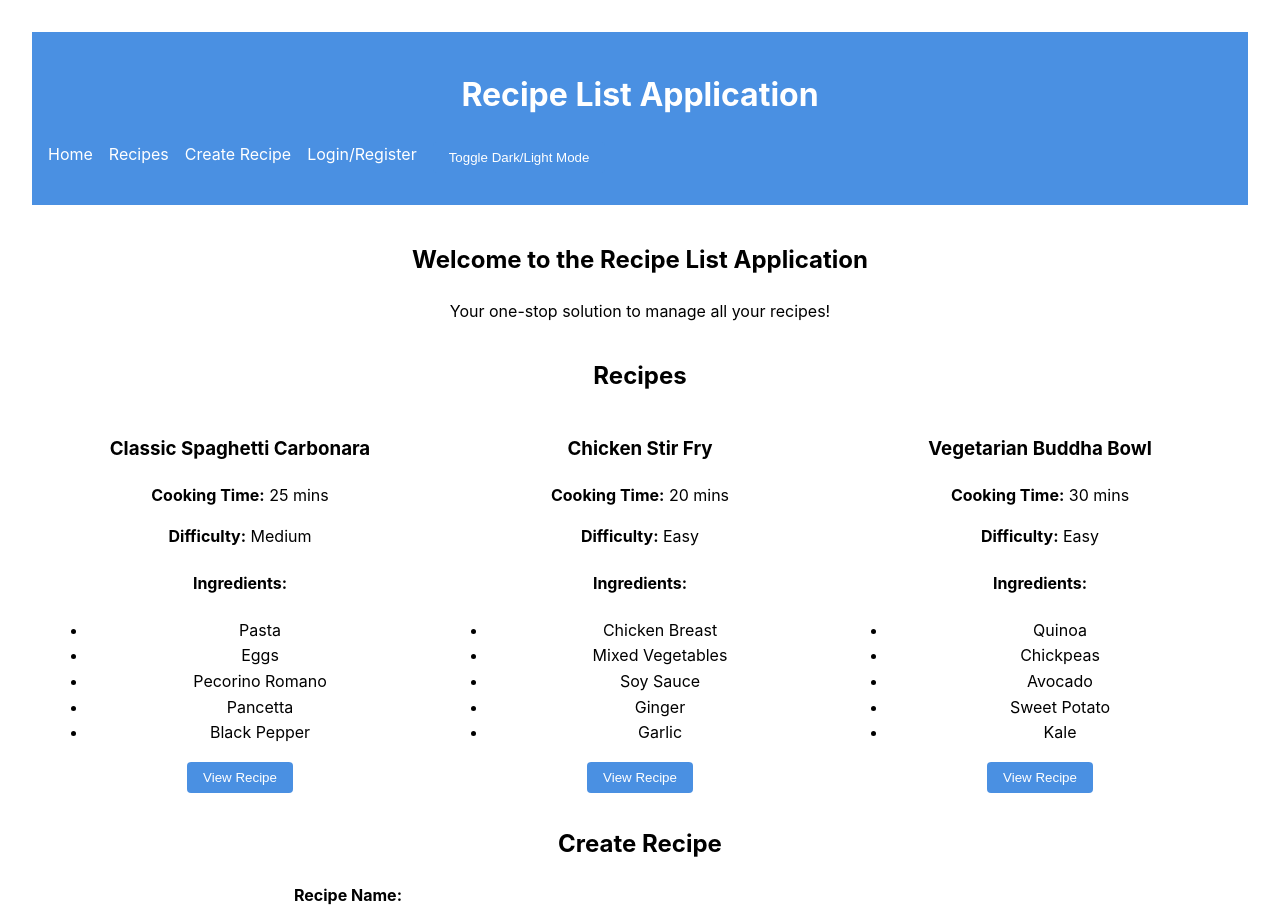
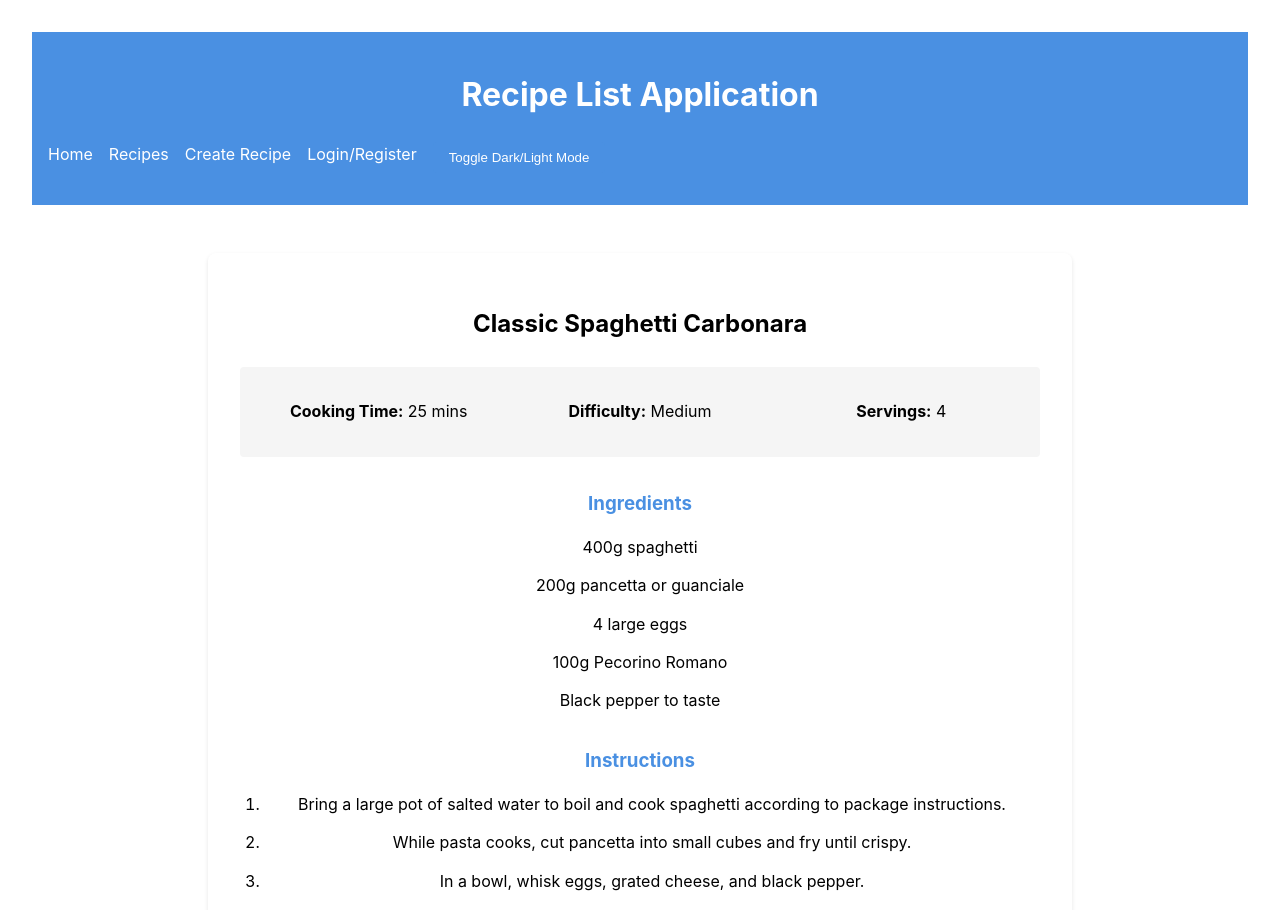
Before and after one commit to pastherolink/Front-End-Group-6-Project-1-2, a React (Vite) app in the folder recipe-frontend/: page /recipe/1 in a window 1280 px wide. Shown: the top 910 px of the page. Built offline with nearby package versions, Linux system fonts and the light colour scheme.

Commit message:
Add routing and recipe detail view with styling enhancements

```diff
--- a/recipe-frontend/package.json
+++ b/recipe-frontend/package.json
@@ -11,7 +11,8 @@
   },
   "dependencies": {
     "react": "^19.0.0",
-    "react-dom": "^19.0.0"
+    "react-dom": "^19.0.0",
+    "react-router-dom": "^7.2.0"
   },
   "devDependencies": {
     "@eslint/js": "^9.21.0",
--- a/recipe-frontend/src/App.jsx
+++ b/recipe-frontend/src/App.jsx
@@ -1,25 +1,32 @@
 import React from 'react';
+import { BrowserRouter as Router, Routes, Route } from 'react-router-dom';
 import Header from './components/layout/Header';
 import Home from './components/Home';
 import RecipeList from './components/recipes/RecipeList';
+import RecipeDetail from './components/recipes/RecipeDetail';
 import CreateRecipe from './components/recipes/CreateRecipe';
 import AuthForm from './components/auth/AuthForm';
 import './styles/App.css';
 
 function App() {
   return (
-    <>
+    <Router>
+      <div>
         <Header />
         <main>
-        <Home />
-        <RecipeList />
-        <CreateRecipe />
-        <AuthForm />
+          <Routes>
+            <Route path="/" element={<Home />} />
+            <Route path="/recipes" element={<RecipeList />} />
+            <Route path="/recipe/:id" element={<RecipeDetail />} />
+            <Route path="/create-recipe" element={<CreateRecipe />} />
+            <Route path="/auth" element={<AuthForm />} />
+          </Routes>
         </main>
         <footer>
           <p>&copy; 2025 Recipe List Application. All rights reserved.</p>
         </footer>
-    </>
+      </div>
+    </Router>
   );
 }
 
--- a/recipe-frontend/src/components/layout/Navigation.jsx
+++ b/recipe-frontend/src/components/layout/Navigation.jsx
@@ -1,13 +1,14 @@
 import React from 'react';
+import { Link } from 'react-router-dom';
 
 const Navigation = () => {
   return (
     <nav>
       <ul>
-        <li><a href="#home">Home</a></li>
-        <li><a href="#recipes">Recipes</a></li>
-        <li><a href="#create-recipe">Create Recipe</a></li>
-        <li><a href="#auth">Login/Register</a></li>
+        <li><Link to="/">Home</Link></li>
+        <li><Link to="/recipes">Recipes</Link></li>
+        <li><Link to="/create-recipe">Create Recipe</Link></li>
+        <li><Link to="/auth">Login/Register</Link></li>
         <li>
           <button type="button" id="theme-toggle">Toggle Dark/Light Mode</button>
         </li>
--- /dev/null
+++ b/recipe-frontend/src/components/recipes/RecipeDetail.jsx
@@ -0,0 +1,56 @@
+import React from 'react';
+import '../../styles/components/RecipeDetail.css';
+
+const RecipeDetail = ({ recipe = sampleRecipe }) => {
+  return (
+    <div className="recipe-detail">
+      <h2>{recipe.name}</h2>
+      <div className="recipe-info">
+        <p><strong>Cooking Time:</strong> {recipe.cookingTime}</p>
+        <p><strong>Difficulty:</strong> {recipe.difficulty}</p>
+        <p><strong>Servings:</strong> {recipe.servings}</p>
+      </div>
+      <div className="recipe-ingredients">
+        <h3>Ingredients</h3>
+        <ul>
+          {recipe.ingredients.map((ingredient, index) => (
+            <li key={index}>{ingredient}</li>
+          ))}
+        </ul>
+      </div>
+      <div className="recipe-instructions">
+        <h3>Instructions</h3>
+        <ol>
+          {recipe.instructions.map((step, index) => (
+            <li key={index}>{step}</li>
+          ))}
+        </ol>
+      </div>
+    </div>
+  );
+};
+
+const sampleRecipe = {
+  id: 1,
+  name: 'Classic Spaghetti Carbonara',
+  cookingTime: '25 mins',
+  difficulty: 'Medium',
+  servings: '4',
+  ingredients: [
+    '400g spaghetti',
+    '200g pancetta or guanciale',
+    '4 large eggs',
+    '100g Pecorino Romano',
+    'Black pepper to taste'
+  ],
+  instructions: [
+    'Bring a large pot of salted water to boil and cook spaghetti according to package instructions.',
+    'While pasta cooks, cut pancetta into small cubes and fry until crispy.',
+    'In a bowl, whisk eggs, grated cheese, and black pepper.',
+    'Drain pasta, reserving some cooking water.',
+    'Combine hot pasta with egg mixture, adding cooking water if needed.',
+    'Serve immediately with extra cheese and black pepper.'
+  ]
+};
+
+export default RecipeDetail;
--- a/recipe-frontend/src/components/recipes/RecipeList.jsx
+++ b/recipe-frontend/src/components/recipes/RecipeList.jsx
@@ -1,25 +1,23 @@
 import React from 'react';
+import '../../styles/components/RecipeList.css';
 
 const RecipeList = () => {
   const sampleRecipes = [
     {
       id: 1,
       name: 'Classic Spaghetti Carbonara',
-      ingredients: ['Pasta', 'Eggs', 'Pecorino Romano', 'Pancetta', 'Black Pepper'],
       cookingTime: '25 mins',
       difficulty: 'Medium'
     },
     {
       id: 2,
       name: 'Chicken Stir Fry',
-      ingredients: ['Chicken Breast', 'Mixed Vegetables', 'Soy Sauce', 'Ginger', 'Garlic'],
       cookingTime: '20 mins',
       difficulty: 'Easy'
     },
     {
       id: 3,
-      name: 'Vegetarian Buddha Bowl',
-      ingredients: ['Quinoa', 'Chickpeas', 'Avocado', 'Sweet Potato', 'Kale'],
+      name: 'Vegetarian Super Bowl Sizzler',
       cookingTime: '30 mins',
       difficulty: 'Easy'
     }
@@ -36,14 +34,6 @@ const RecipeList = () => {
               <p><strong>Cooking Time:</strong> {recipe.cookingTime}</p>
               <p><strong>Difficulty:</strong> {recipe.difficulty}</p>
             </div>
-            <div className="recipe-ingredients">
-              <h4>Ingredients:</h4>
-              <ul>
-                {recipe.ingredients.map((ingredient, index) => (
-                  <li key={index}>{ingredient}</li>
-                ))}
-              </ul>
-            </div>
             <button className="view-recipe-btn">View Recipe</button>
           </div>
         ))}
--- /dev/null
+++ b/recipe-frontend/src/styles/components/RecipeDetail.css
@@ -0,0 +1,44 @@
+.recipe-detail {
+  max-width: 800px;
+  margin: 2rem auto;
+  padding: 2rem;
+  background-color: white;
+  border-radius: 8px;
+  box-shadow: 0 2px 4px rgba(0, 0, 0, 0.1);
+}
+
+.recipe-info {
+  display: grid;
+  grid-template-columns: repeat(auto-fit, minmax(200px, 1fr));
+  gap: 1rem;
+  margin: 1.5rem 0;
+  padding: 1rem;
+  background-color: var(--secondary-color);
+  border-radius: 4px;
+}
+
+.recipe-ingredients,
+.recipe-instructions {
+  margin-top: 2rem;
+}
+
+.recipe-ingredients ul {
+  list-style-type: none;
+  padding-left: 0;
+}
+
+.recipe-instructions ol {
+  padding-left: 1.5rem;
+}
+
+.recipe-ingredients li,
+.recipe-instructions li {
+  margin-bottom: 0.8rem;
+  line-height: 1.6;
+}
+
+.recipe-ingredients h3,
+.recipe-instructions h3 {
+  color: var(--primary-color);
+  margin: 1.5rem 0 1rem;
+}
```
Also changed, not shown: 1 other file (tests, documents, lock files or other folders). Lines whose indentation alone changed are shown as unchanged.
